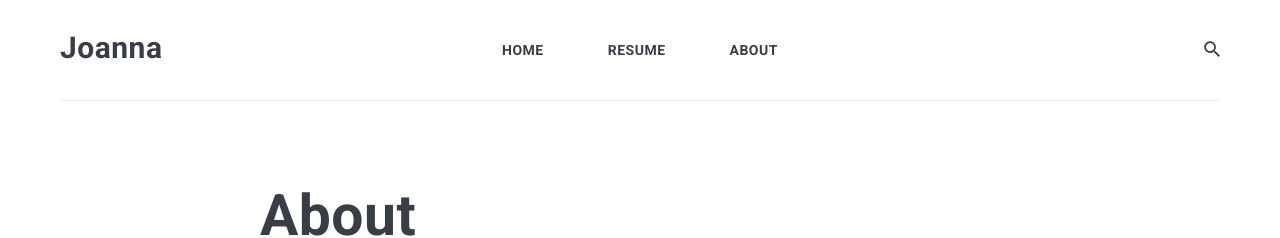
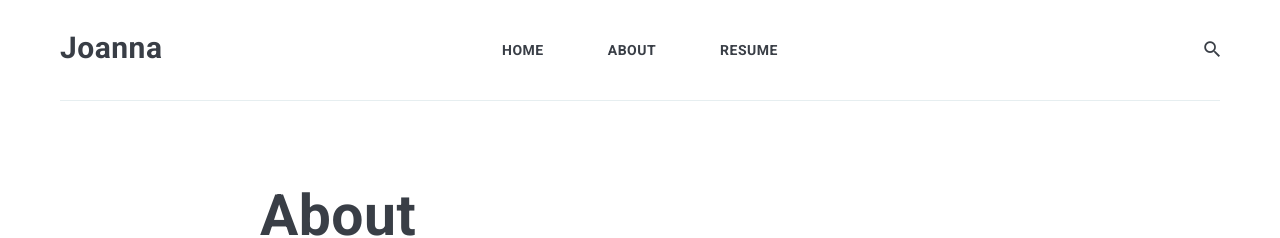
Before and after one commit to yuyaya2016/yuyaya2016.github.io, a Jekyll site: the page built from _pages/about.md, in a window 1280 px wide and 900 px high. Shown: the top 238 px of the window. Built offline with Jekyll 4.4.1, drawn with Linux system fonts in a browser that asks for light colours; nearby versions of some CDN libraries.

Commit message:
update header

```diff
--- a/_includes/header.html
+++ b/_includes/header.html
@@ -27,9 +27,6 @@
               <li class="nav__item">
                 <a href="{{site.baseurl}}/" class="nav__link">Home</a>
               </li>
-              <li class="nav__item">
-                <a href="{{site.baseurl}}/_doc/Resume.pdf" target="_blank" class="nav__link" >RESUME</a>
-              </li>
               {% for page in site.pages %}
                 {% unless page.name == 'tags.html' or page.name == '404.html' %}
               {% if page.title %}
@@ -39,6 +36,9 @@
               {% endif %}
                 {% endunless %}
               {% endfor %}
+              <li class="nav__item">
+                <a href="https://drive.google.com/file/d/1c2P7ahOz7R-q0wwdc05uiOuqVzVWT8oa/view?usp=sharing" target="_blank" class="nav__link" >RESUME</a>
+              </li>
 
             </ul>
 
```
